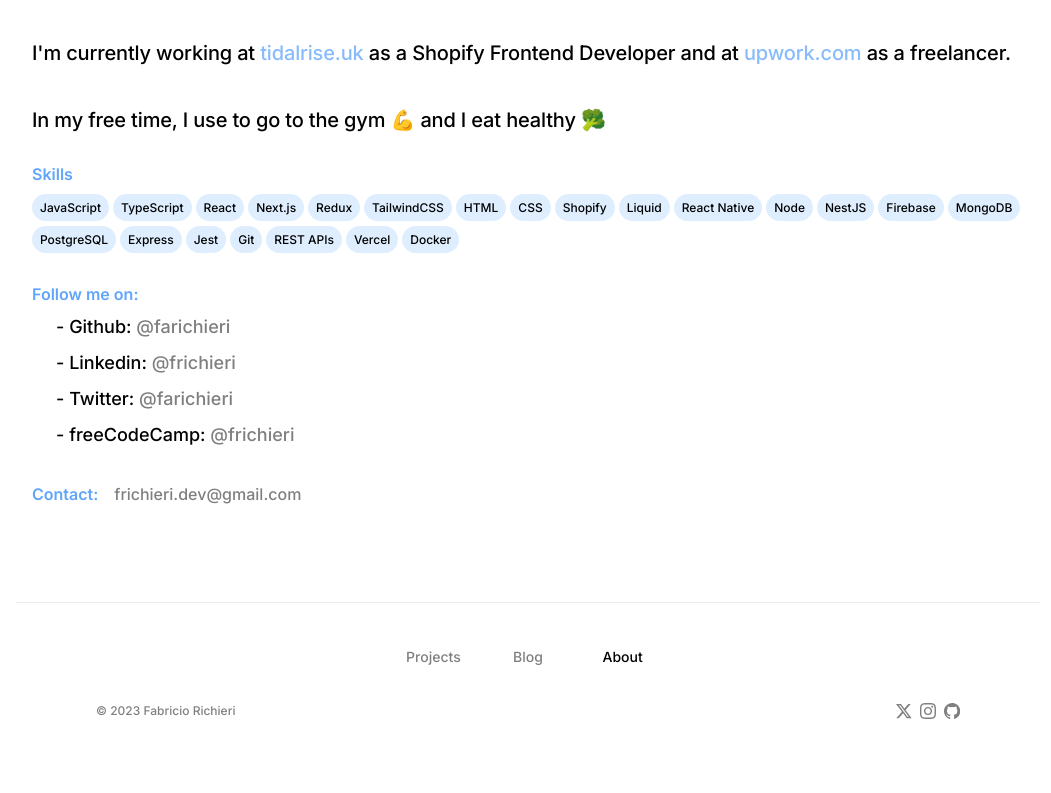
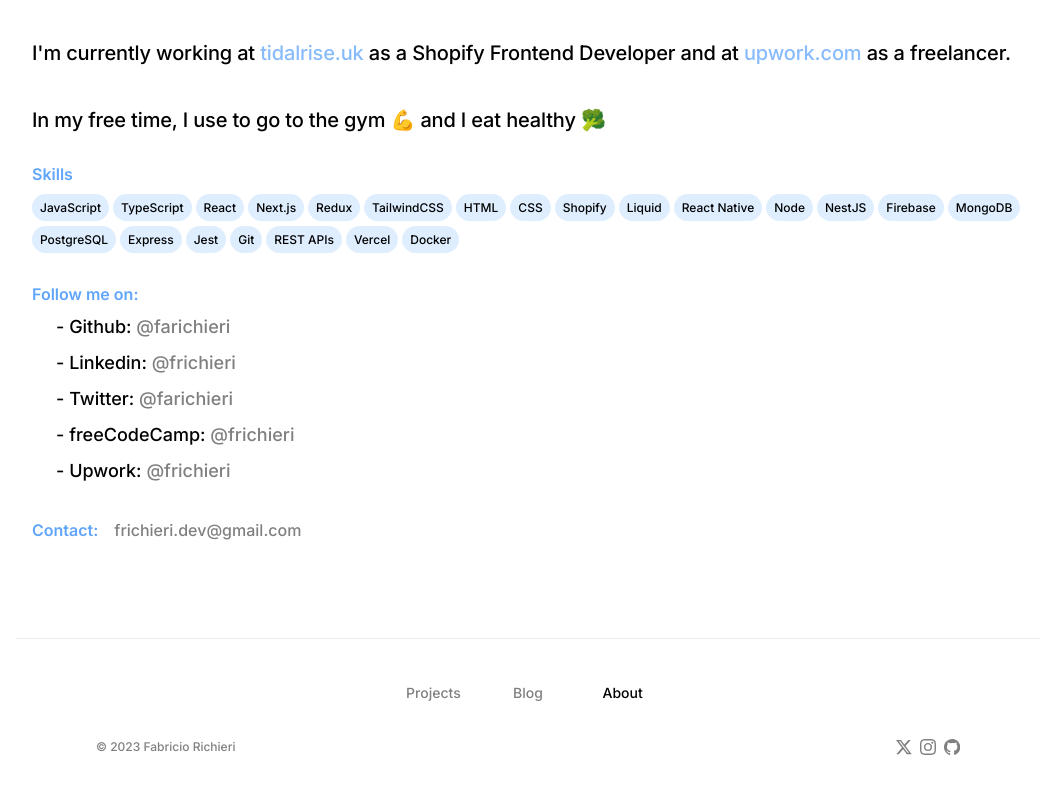
Before and after one commit to farichieri/frichieri.dev, a Next.js app: page /about in a window 1280 px wide. Shown: the part 559-1352 px from the top of the page, without its empty margins (112-1163 px from the left). Before the commit the page ends 1318 px from the top, so only its background shows below. Built offline with nearby package versions, Linux system fonts and the light colour scheme; no server answers.

Commit message:
add upwork to contact links

```diff
--- a/pages/about/index.tsx
+++ b/pages/about/index.tsx
@@ -23,6 +23,11 @@
     {
       name: "freeCodeCamp",
       url: "https://www.freecodecamp.org/frichieri",
+      user: "@frichieri",
+    },
+    {
+      name: "Upwork",
+      url: "https://www.upwork.com/freelancers/frichieri",
       user: "@frichieri",
     },
   ];
```
